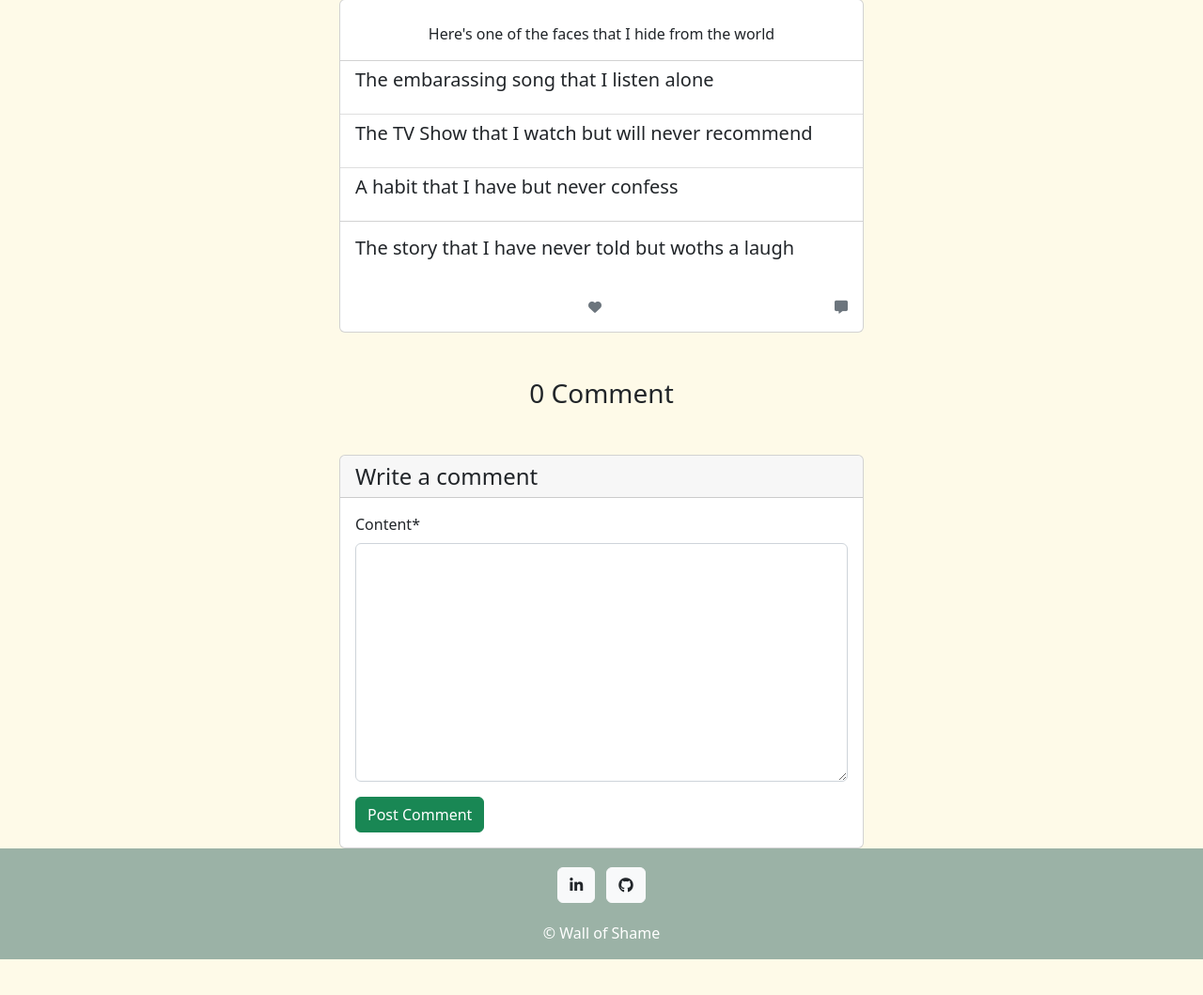
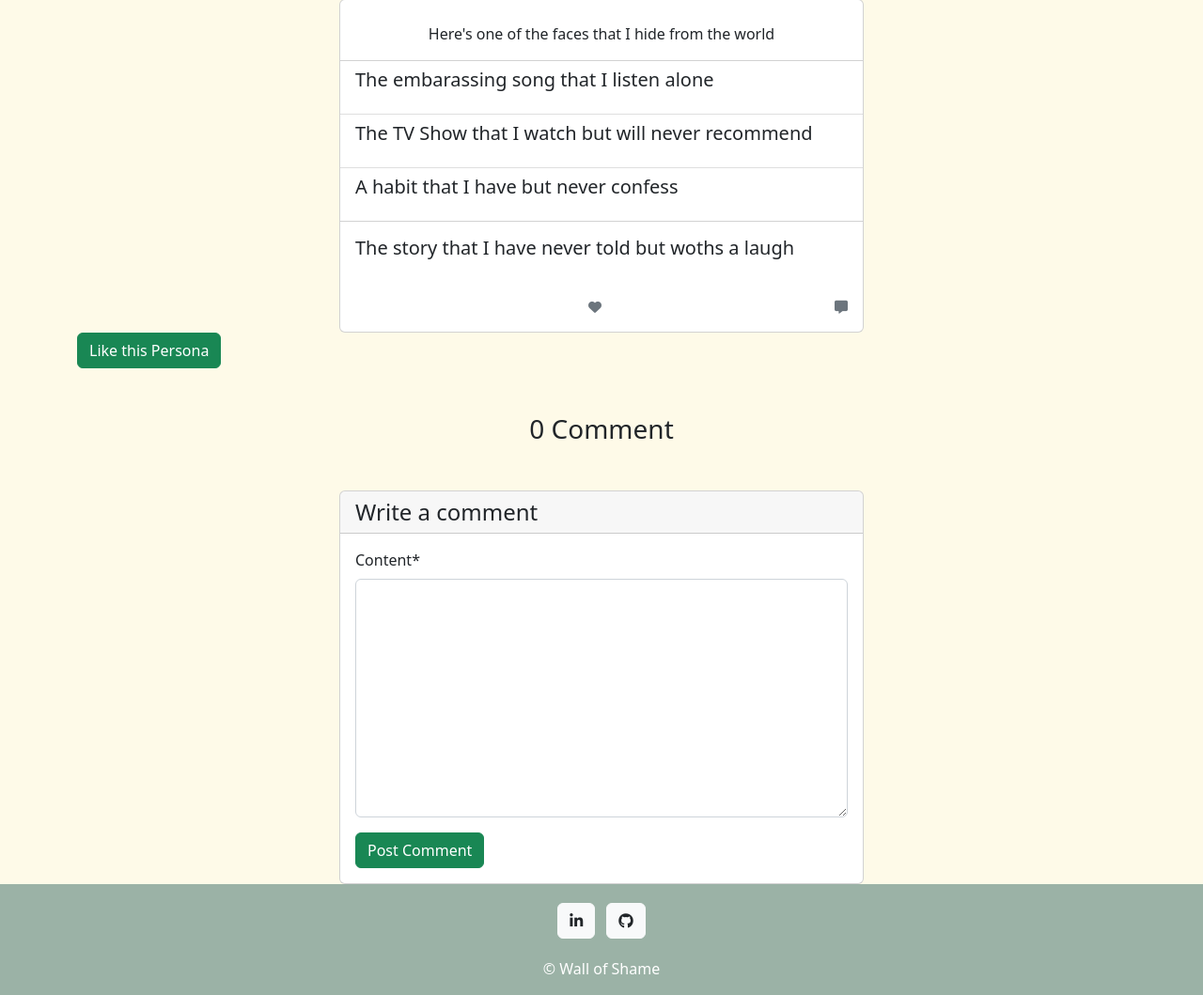
Before and after one commit to bakrydiarra/Wall_of-Shame, a Django app: template templates/persona_detail.html in a window 1280 px wide. Shown: the part 73-1132 px from the top of the page at 94% size. Before the commit the page ends 1094 px from the top, so only its background shows below. Run offline with Django 3.2, Linux system fonts and the light colour scheme; the template is opened without the code that fills it: values that come from a table or form of the project are taken from there, others are empty; the visitor is signed in with stand-in values (Sample User, id 1); parts of the project's set-up code (start-up, migrations or seed data) failed here and were passed over; some libraries are stand-ins or nearby versions.

Commit message:
Update: template Persona_detail. Add:path url. Fix: error spelling

```diff
--- a/placard/urls.py
+++ b/placard/urls.py
@@ -5,4 +5,5 @@ from django.urls import path
 urlpatterns = [
     path('', views.PersonaList.as_view(), name='home'),
     path('persona_detail/<slug:slug>/', views.PersonaDetail.as_view(), name='persona_detail'),
+    path('like/<slug:slug>', views.PersonaLike.as_view(), name='persona_like'),
 ]
--- a/placard/views.py
+++ b/placard/views.py
@@ -63,7 +63,7 @@ class PersonaDetail(View):
         )
 
 
-class PersonaLike(view):
+class PersonaLike(View):
 
     def post(self, request, slug):
         persona = get_object_or_404(Persona, slug=slug)
--- a/templates/persona_detail.html
+++ b/templates/persona_detail.html
@@ -47,6 +47,19 @@ Persona Detail
   </div>
 </div>
 
+{% if user.is_authenticated %}
+
+<form class="d-inline" action="{% url 'persona_like' persona.slug %}" method="post">
+  {% csrf_token %}
+
+  <button type="submit" name="blogpost_id" value="{{persona.slug}}" class="btn btn-success ">
+    {% if liked %} Unlike this Persona {% else %} Like this Persona {% endif %}
+  </button>
+</form>
+{% endif %}
+
+
+
 <h3 class="my-5 text-center">
   {% if persona.number_of_comments > 0 %}
   {% if persona.number_of_comments == 1 %}
@@ -66,7 +79,7 @@ Persona Detail
     <form method="post">
       {% csrf_token %}
       {{ comment_form | crispy}}
-      <button type="submit" class="btn btn-success ">Post Comment</a>
+      <button type="submit" class="btn btn-success ">Post Comment</button>
     </form>
   </div>
 </div>
```
